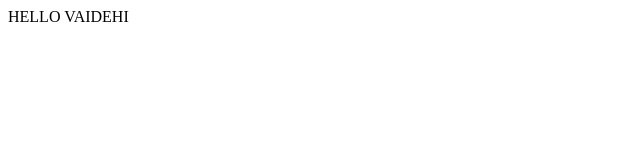
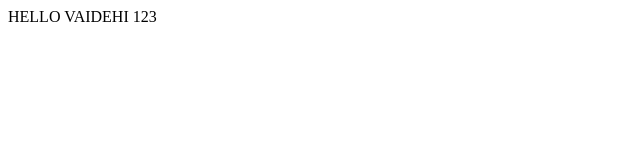
Before and after one commit to vaidehishah07/test_repo, a plain HTML site: page index.html in a window 1280 px wide. Shown: the full height of the page, 0-640 px from the left. Drawn offline with Linux system fonts and the light colour scheme.

Commit message:
Added a line in index.html file

```diff
--- a/index.html
+++ b/index.html
@@ -1,3 +1,3 @@
 <div>
-    HELLO VAIDEHI
+    HELLO VAIDEHI 123
 </div>
```
